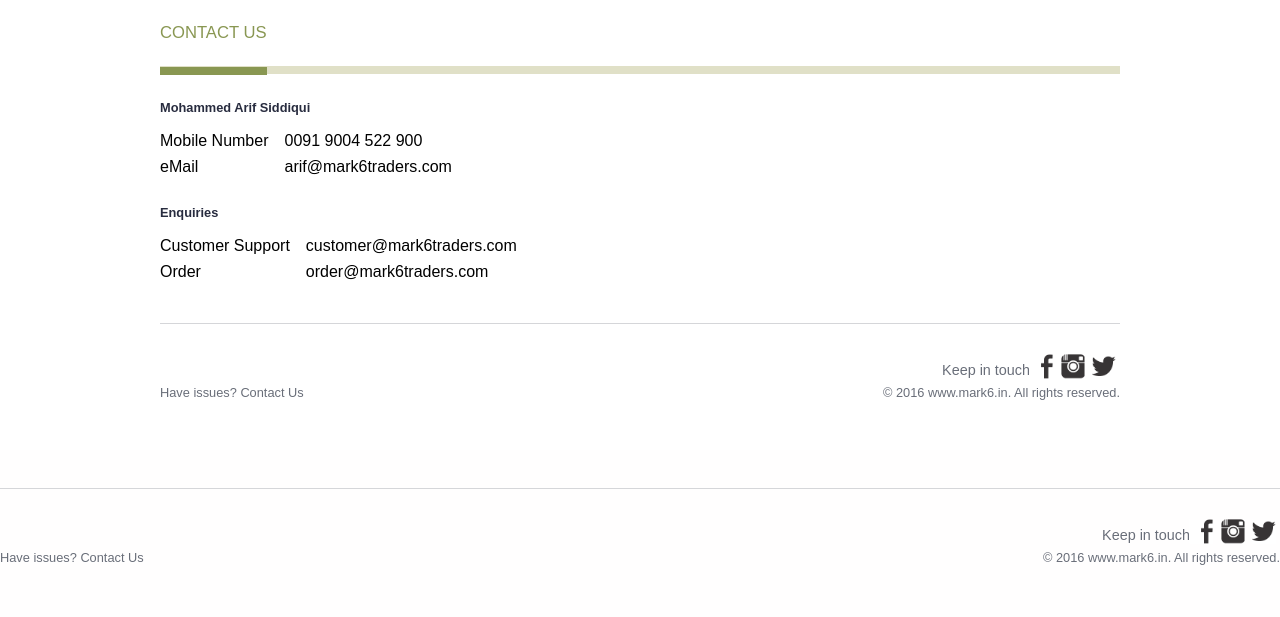
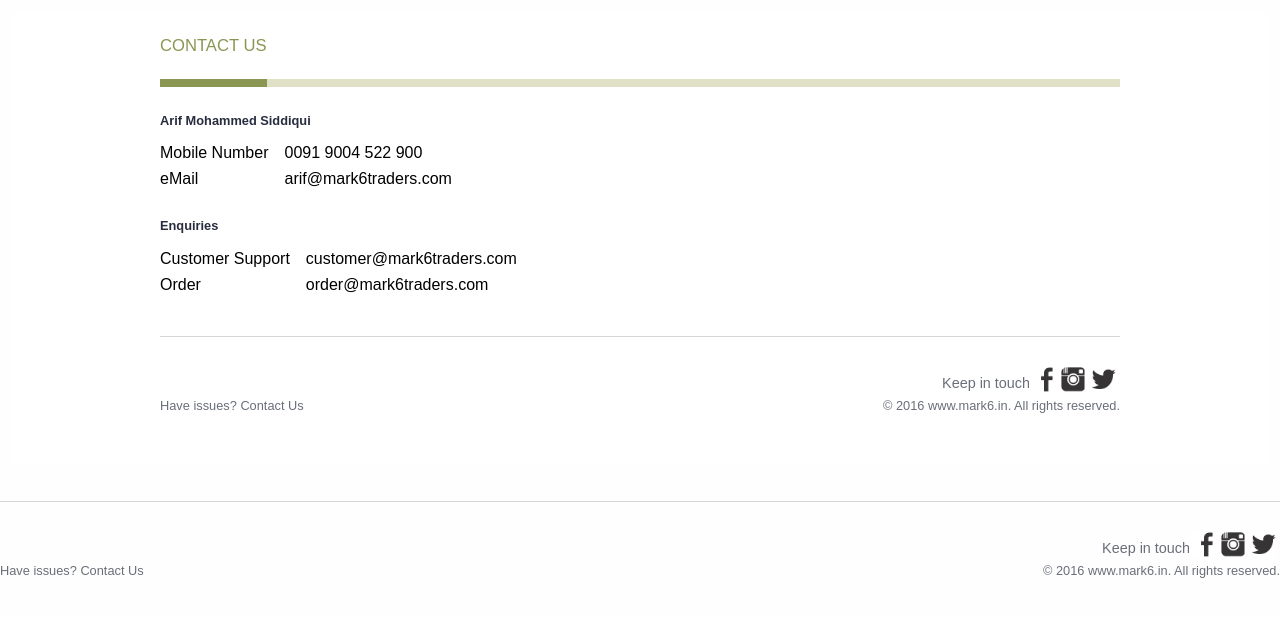
Before and after one commit to asifsid88/Mark6, a PHP site: template templates/contactuspage.php in a window 1280 px wide. Shown: the top 617 px of the page. Run offline with PHP 8.4, Linux system fonts and the light colour scheme; the template is opened without the code that fills it, so the values that code supplies are empty.

Commit message:
Fix Footer, added margin to contactus and about us page

```diff
--- a/modules/contactus.php
+++ b/modules/contactus.php
@@ -5,7 +5,7 @@
 
     <div id="mark6-tabs-content-panel">
         <div class="title" style="margin-top: 2em;">
-            Mohammed Arif Siddiqui
+            Arif Mohammed Siddiqui
         </div>
         <div class="description">
             <table class="contact">
--- a/src/css/aboutus-page.css
+++ b/src/css/aboutus-page.css
@@ -1,3 +1,8 @@
+#mark6-main-container-wrapper {
+    top: 0;
+    margin: 1em;
+}
+
 #mark6-tabs-panel {
     margin-left: 0;
     margin-right: 0;
--- a/src/css/contactus-page.css
+++ b/src/css/contactus-page.css
@@ -1,3 +1,8 @@
+#mark6-main-container-wrapper {
+    top: 0;
+    margin: 1em;
+}
+
 #mark6-tabs-panel {
     margin-left: 0;
     margin-right: 0;
```
